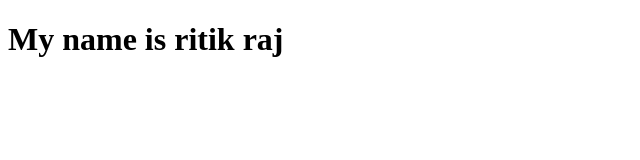
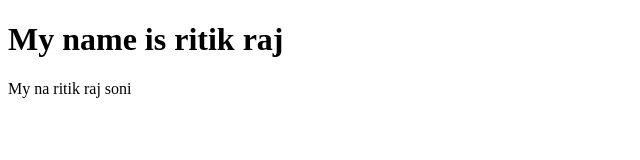
Before and after one commit to DevRitikRaj/newindex12, a plain HTML site: page index.html in a window 1280 px wide. Shown: the whole page, without its empty margins (0-640 px from the left). Drawn offline with Linux system fonts and the light colour scheme.

Commit message:
new index

```diff
--- a/index.html
+++ b/index.html
@@ -8,5 +8,6 @@
 </head>
 <body>
     <h1>My name is ritik raj</h1>
+    <p>My na ritik raj soni</p>
 </body>
 </html>
```
